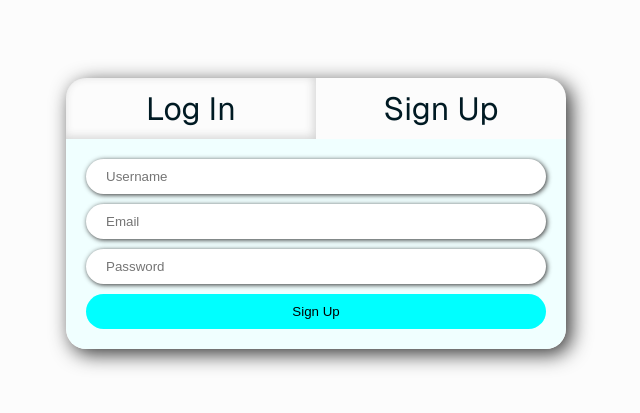
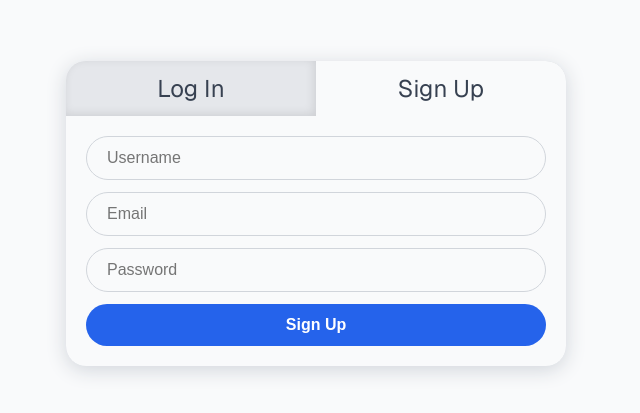
Before and after one commit to arpitchakladar/MASK-W25-ArpitChakladar-25CS10002, a Next.js app in the folder B21-2FA/: page /signup in a window 1280 px wide. Shown: the part 187-600 px from the top of the page, without its empty margins (324-964 px from the left). Built offline with nearby package versions, Linux system fonts and the light colour scheme.

Commit message:
Added more consistent styling.

```diff
--- a/B21-2FA/src/app/(auth)/(forms)/auth.module.css
+++ b/B21-2FA/src/app/(auth)/(forms)/auth.module.css
@@ -5,32 +5,45 @@
 	justify-content: center;
 	align-items: center;
 	padding: 20px;
+	background: var(--background);
+	color: var(--foreground);
 }
 
 .content {
 	width: 500px;
 	max-width: 100%;
-	box-shadow: 5px 5px 20px #333;
+	box-shadow: 0 4px 20px var(--border);
 	border-radius: 20px;
 	display: flex;
 	flex-direction: column;
 	overflow: hidden;
+	background: var(--muted);
+	color: var(--muted-foreground);
+	transition: background 0.3s ease, color 0.3s ease;
 }
 
 .tab_bar {
 	display: flex;
-	font-size: 2rem;
+	font-size: 1.5rem;
+	background: var(--muted);
 }
 
 .tab_bar > a {
 	flex: 1;
 	text-align: center;
-	padding: 10px;
+	padding: 12px;
 	cursor: pointer;
+	color: var(--muted-foreground);
+	transition: background 0.2s ease, color 0.2s ease;
+}
+
+.tab_bar > a:hover {
+	background: var(--border);
+	color: var(--foreground);
 }
 
 .tab {
-	box-shadow: inset -2px -2px 10px rgba(51, 51, 51, 0.2);
+	box-shadow: inset -2px -2px 10px rgba(0, 0, 0, 0.1);
 }
 
 .tab:first-of-type {
@@ -42,21 +55,22 @@
 }
 
 .active_tab {
+	background: var(--background);
+	color: var(--foreground);
 	box-shadow: none;
-	border-radius: 20px 20px 0 0 !important;
 }
 
 .form {
-	background-color: azure;
+	background-color: var(--background);
 	border-radius: 0 0 20px 20px !important;
 	overflow: hidden;
-	transition: height 0.4s ease;
+	transition: height 0.4s ease-in-out, background 0.3s ease;
 }
 
 .form form {
 	display: flex;
 	flex-direction: column;
-	gap: 10px;
+	gap: 12px;
 	padding: 20px;
 	text-align: center;
 }
@@ -64,19 +78,29 @@
 .form input,
 .form button {
 	width: 100%;
-	padding: 10px 20px;
-	border-radius: 10000px;
+	padding: 12px 20px;
+	border-radius: 9999px;
 	display: block;
+	font-size: 1rem;
+	transition: all 0.2s ease;
 }
 
 .form input {
-	border: none;
+	border: 1px solid var(--border);
+	background: var(--background);
+	color: var(--foreground);
 	outline: none;
-	box-shadow: 1px 1px 5px #333;
 }
 
 .form button {
 	border: none;
-	background: cyan;
+	background: var(--accent);
+	color: var(--accent-foreground);
 	cursor: pointer;
+	font-weight: bold;
 }
+
+.form button:hover {
+	background: var(--foreground);
+	color: var(--background);
+}
--- a/B21-2FA/src/app/(auth)/otp/otp.module.css
+++ b/B21-2FA/src/app/(auth)/otp/otp.module.css
@@ -2,39 +2,65 @@
 	width: 100vw;
 	height: 100vh;
 	display: flex;
-	justify-content: space-around;
+	justify-content: center;
 	align-items: center;
 	padding: 20px;
+	background: var(--background);
+	color: var(--foreground);
 }
 
 .content {
 	width: 500px;
 	max-width: 100%;
-	box-shadow: 5px 5px 20px #333;
+	box-shadow: 0 4px 20px var(--border);
 	border-radius: 20px;
-	transition: 300ms ease-in-out height;
+	transition: height 0.3s ease-in-out, background 0.3s ease, color 0.3s ease;
 	display: flex;
 	flex-direction: column;
 	text-align: center;
-	gap: 10px;
+	gap: 16px;
 	padding: 20px;
+	background: var(--muted);
+	color: var(--muted-foreground);
+}
+
+.content h1 {
+	margin-bottom: 8px;
+	color: var(--foreground);
 }
 
 .content input,
 .content button {
 	width: 100%;
+	padding: 12px 20px;
+	border-radius: 9999px;
 	display: block;
-	padding: 10px 20px 10px 20px;
-	border-radius: 10000px;
+	font-size: 1rem;
+	transition: all 0.2s ease;
 }
 
 .content input {
-	border: none;
+	border: 1px solid var(--border);
+	background: var(--background);
+	color: var(--foreground);
 	outline: none;
-	box-shadow: 1px 1px 5px #333;
 }
 
 .content button {
-	background: cyan;
 	border: none;
+	background: var(--accent);
+	color: var(--accent-foreground);
+	cursor: pointer;
+	font-weight: bold;
 }
+
+.content button:hover {
+	background: var(--foreground);
+	color: var(--background);
+}
+
+.content p {
+	margin-top: 8px;
+	font-size: 0.95rem;
+	color: var(--muted-foreground);
+}
--- a/B21-2FA/src/app/(auth)/otp/page.tsx
+++ b/B21-2FA/src/app/(auth)/otp/page.tsx
@@ -3,7 +3,7 @@ import { useState } from "react";
 import styles from "./otp.module.css";
 import { useRouter } from "next/navigation";
 
-export default function AuthLayout() {
+export default function OTPPage() {
 	const [otp, setOtp] = useState("");
 	const [message, setMessage] = useState("");
 	const router = useRouter();
@@ -25,7 +25,7 @@ export default function AuthLayout() {
 			const data = await res.json();
 			if (res.ok) {
 				setMessage(`✅ ${data.message}`);
-				router.push("/");
+				setTimeout(() => router.push("/"), 1000);
 			} else {
 				setMessage(`❌ ${data.message}`);
 			}
--- a/B21-2FA/src/app/globals.css
+++ b/B21-2FA/src/app/globals.css
@@ -1,12 +1,36 @@
 :root {
-	--background: #fcfcfc;
-	--foreground: #001a23;
+	/* Light theme */
+	--background: #f9fafb; /* subtle off-white */
+	--foreground: #111827; /* deep gray/blue text */
+
+	--accent: #2563eb; /* modern blue */
+	--accent-foreground: #ffffff;
+
+	--muted: #e5e7eb; /* soft gray for borders/bg */
+	--muted-foreground: #374151;
+
+	--border: #d1d5db; /* light gray borders */
+	--error: #dc2626; /* red-600 */
+	--success: #16a34a; /* green-600 */
+	--warning: #d97706; /* amber-600 */
 }
 
 @media (prefers-color-scheme: dark) {
 	:root {
-		--background: #0a0a0a;
-		--foreground: #ededed;
+		/* Dark theme */
+		--background: #111827; /* deep slate */
+		--foreground: #f3f4f6; /* near-white text */
+
+		--accent: #3b82f6; /* bright blue */
+		--accent-foreground: #ffffff;
+
+		--muted: #1f2937; /* darker gray for panels */
+		--muted-foreground: #9ca3af;
+
+		--border: #374151; /* gray border */
+		--error: #f87171; /* red-400 */
+		--success: #4ade80; /* green-400 */
+		--warning: #fbbf24; /* amber-400 */
 	}
 }
 
@@ -19,10 +43,9 @@ body {
 body {
 	color: var(--foreground);
 	background: var(--background);
-	font-family: Arial, Helvetica, sans-serif;
+	font-family: var(--font-geist-sans), Arial, Helvetica, sans-serif;
 	-webkit-font-smoothing: antialiased;
 	-moz-osx-font-smoothing: grayscale;
-	font-family: var(--font-geist-sans);
 }
 
 * {
@@ -32,8 +55,14 @@ body {
 }
 
 a {
-	color: inherit;
+	color: var(--accent);
 	text-decoration: none;
+	transition: color 0.2s ease;
+}
+
+a:hover {
+	color: var(--accent-foreground);
+	background-color: var(--accent);
 }
 
 @media (prefers-color-scheme: dark) {
--- /dev/null
+++ b/B21-2FA/src/app/not-found.module.css
@@ -0,0 +1,39 @@
+.container {
+	height: 100vh;
+	display: flex;
+	flex-direction: column;
+	justify-content: center;
+	align-items: center;
+	text-align: center;
+	background: var(--background);
+	color: var(--foreground);
+	gap: 16px;
+}
+
+.title {
+	font-size: 6rem;
+	font-weight: bold;
+	color: var(--accent);
+	margin: 0;
+}
+
+.message {
+	font-size: 1.25rem;
+	color: var(--muted-foreground);
+}
+
+.button {
+	margin-top: 20px;
+	padding: 12px 24px;
+	border-radius: 9999px;
+	background: var(--accent);
+	color: var(--accent-foreground);
+	text-decoration: none;
+	font-weight: bold;
+	transition: background 0.3s ease, color 0.3s ease;
+}
+
+.button:hover {
+	background: var(--foreground);
+	color: var(--background);
+}
```
Also changed, not shown: B21-2FA/src/app/not-found.tsx (added, +15 -0 lines), B21-2FA/src/app/(auth)/(forms)/login/login.module.css (deleted), B21-2FA/src/app/(auth)/(forms)/signup/signup.module.css (deleted).
